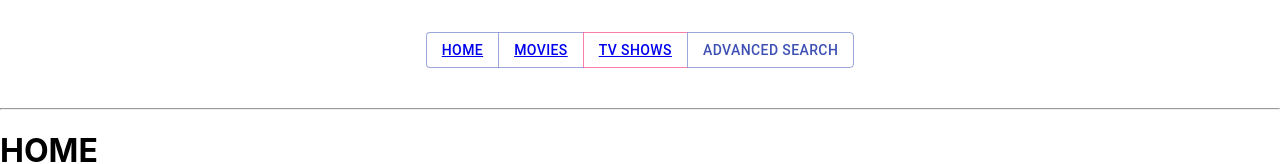
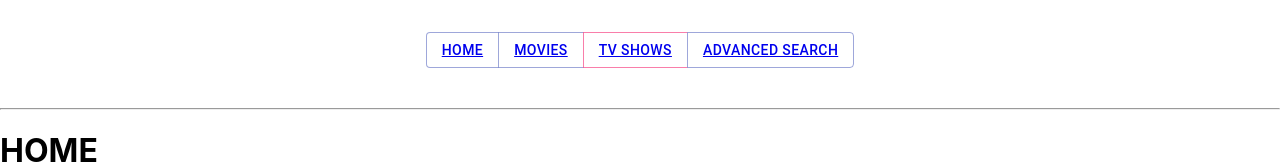
Before and after one commit to crapwood/IMDB-WEB-APP, a React (Create React App) app in the folder frontend/: page / in a window 1280 px wide. Shown: the top 164 px of the page. Built offline with nearby package versions, Linux system fonts and the light colour scheme.

Commit message:
fixed problem

```diff
--- a/frontend/src/pages/navbar.js
+++ b/frontend/src/pages/navbar.js
@@ -19,9 +19,8 @@ const NavBar = (props) => {
           <Button variant="outlined" color="secondary">
             <Link to="/tvshows">TV SHOWS</Link>
           </Button>
-          <Button href="/advanced-search">
-            {/* <Link to="/advanced-search">ADVANCED SEARCH</Link> */}
-            ADVANCED SEARCH
+          <Button>
+            <Link to="/advanced-search">ADVANCED SEARCH</Link>
           </Button>
         </ButtonGroup>
       </section>
```
